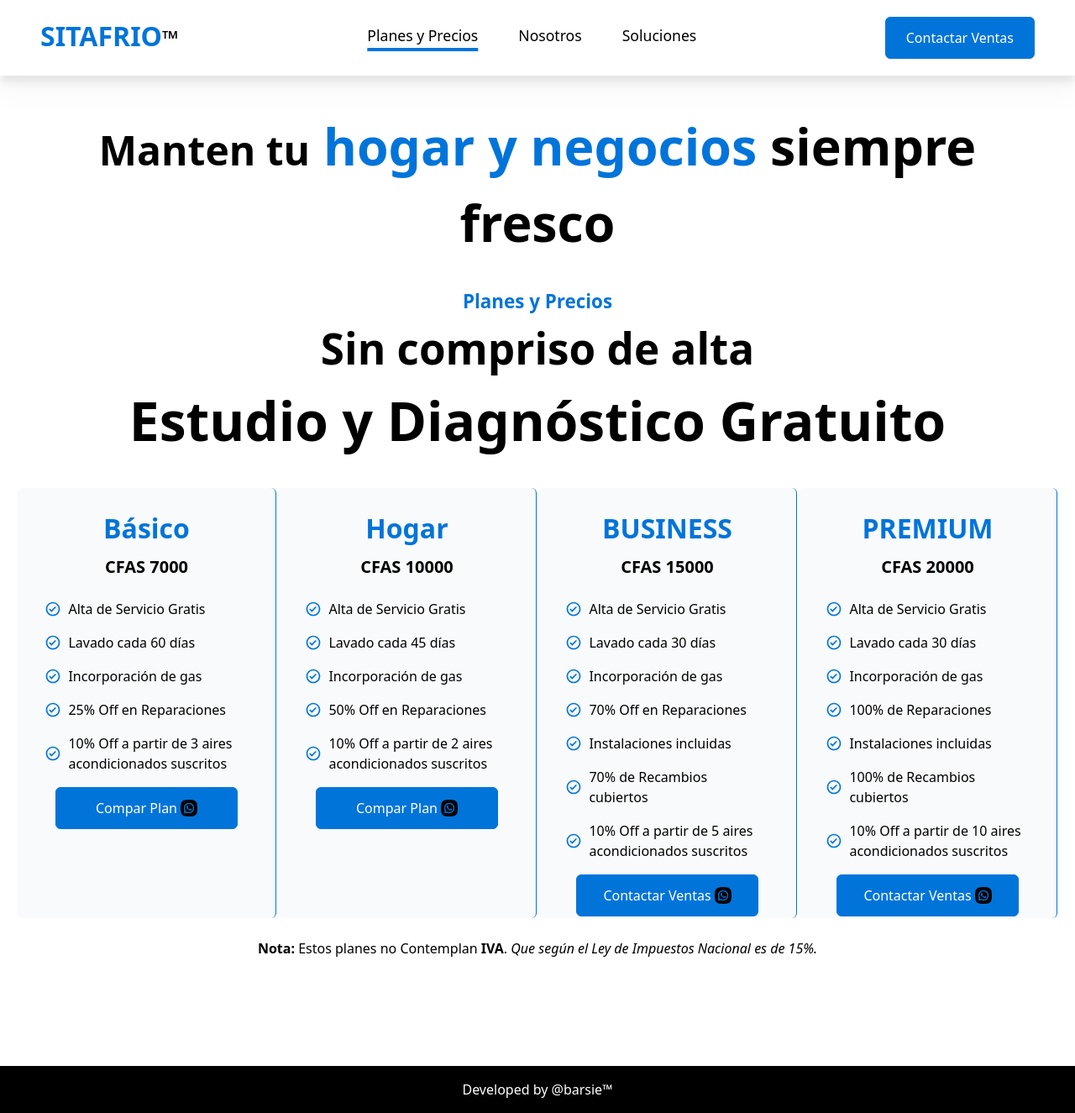
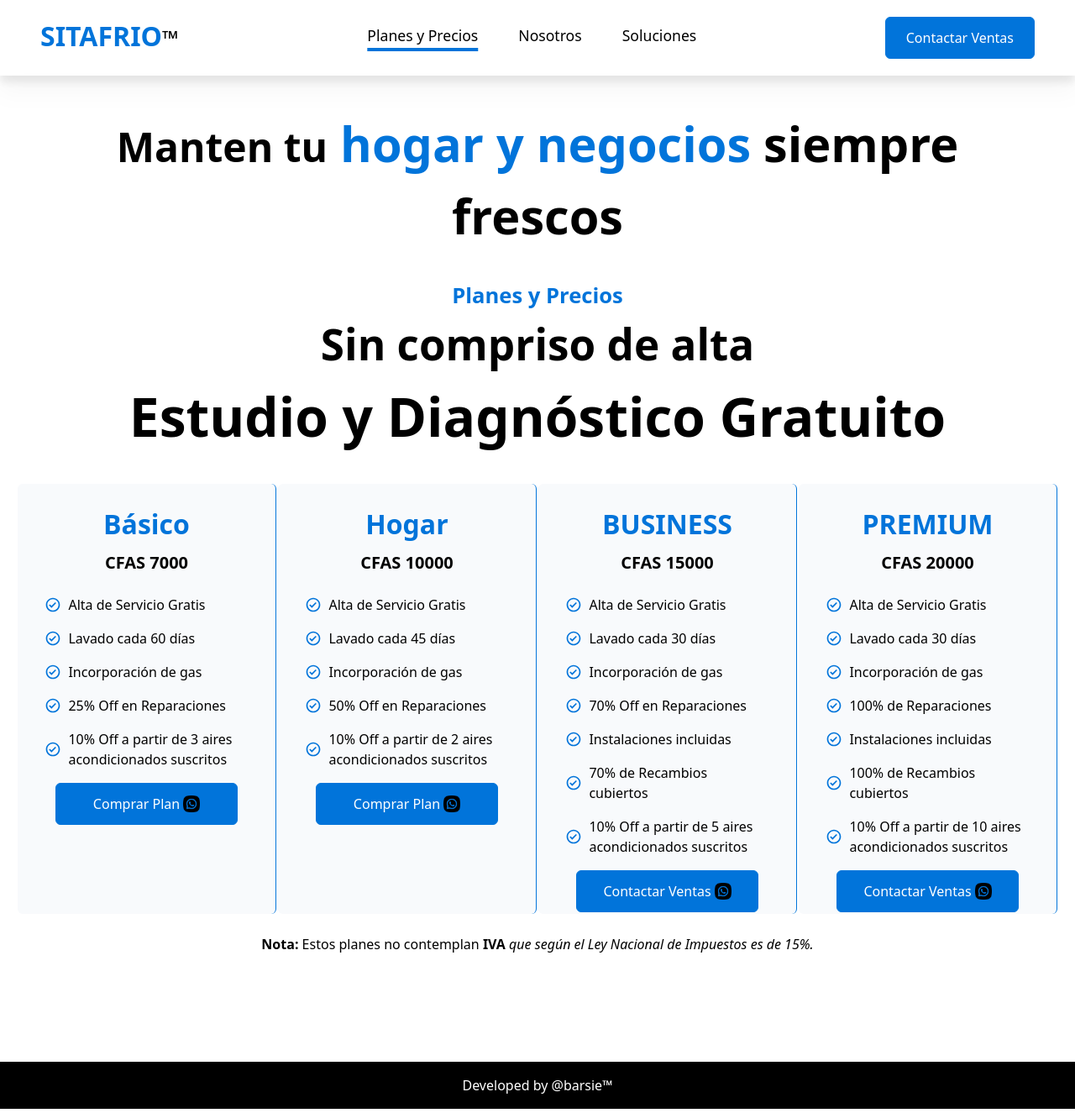
Before and after one commit to barsie/digittics_website, a Next.js app: page / in a window 1280 px wide. Shown: the whole page at 84% size. Built offline with nearby package versions, Linux system fonts and the light colour scheme.

Commit message:
FEAT: Corrected some typos

```diff
--- a/app/page.tsx
+++ b/app/page.tsx
@@ -10,7 +10,7 @@ console.log('Started request')
 
   return (
     <main className="max-w-[1240px] mx-auto my-32">
-      <Hero startTitle="Manten tu" endTitle="siempre fresco"/>
+      <Hero startTitle="Manten tu" endTitle="siempre frescos"/>
       <PricingHeader
         span="Planes y Precios"
         title={"Estudio y Diagnóstico Gratuito"}
--- a/components/PricingCard.tsx
+++ b/components/PricingCard.tsx
@@ -12,7 +12,7 @@ const PricingCard = () =>{
 
   return (
     <section className="">
-      <div className="mx-auto w-auto mb-18 grid grid-cols-1 md:grid-cols-4 items-center justify-center">
+      <div className="mx-auto w-auto mb-18 grid grid-cols-1 gap-8 md:grid-cols-4 md:gap-0  items-center justify-center">
           {PRICING_PLANS.map((plan, index) => (
               <div key={index} className="mx-auto px-8 w-[19.2rem] h-[32rem] bg-slate-50 shadow-xl md:shadow-none rounded-md border-r-[1px] border-[#0174da]">
                   <div className="py-4 text-center">
@@ -38,8 +38,8 @@ const PricingCard = () =>{
               </div>
           ))}
       </div>
-      <div className="my-6 text-center">
-        <b>Nota:</b> Estos planes no Contemplan <strong>IVA</strong>. <i>Que según el Ley de Impuestos Nacional es de 15%.</i>
+      <div className="my-6 px-8 text-center">
+        <b>Nota:</b> Estos planes no contemplan <strong>IVA</strong> <i>que según el Ley Nacional de Impuestos  es de 15%.</i>
       </div>
     </section>
   )
--- a/components/PricingHeader.tsx
+++ b/components/PricingHeader.tsx
@@ -10,7 +10,7 @@ const PricingHeader = ({title, promo, span}: PricingHeaderProps) => {
   return (
     <section>
     <div className="py-8">
-      <span className="flex items-center justify-center text-[#0174da] font-semibold md:text-[1.4em]">{span}</span>
+      <span className="flex items-center justify-center text-[#0174da] font-semibold text-[1.6em]">{span}</span>
       <p className="text-center md:text-[3.2em] font-bold">{promo}</p>
       <h1 className="text-center md:text-[4em] font-bold">{title}</h1>
     </div>
--- a/components/UI/Hero.tsx
+++ b/components/UI/Hero.tsx
@@ -18,9 +18,9 @@ type HeroType = {
 
 export default function Hero({startTitle, endTitle, icon}:HeroType) {
   return (
-    <section className={`hero_primary`}>
+    <section className={`hero_primary px-8`}>
         {icon && <Image src={icon} alt='image'/>}
-        <h2 className='text-[2.6em] md:text-[3.8em] text-center font-bold'>
+        <h2 className='text-[2.6em] md:text-[3.6em] text-center font-bold'>
           <span className='text-[3rem]'>{startTitle}</span>
           <span className='text-[#0174da]'> hogar y negocios </span>
           <span>{endTitle}</span>
--- a/data/data.ts
+++ b/data/data.ts
@@ -8,7 +8,7 @@ export const NAV_LINKS = [
 
 
 export const PRICING_PLANS = [
-    {name: 'Básico', currency: 'CFAS', price: 7000, calendar: 'Al Mes, Por Aire Acondicionado', description: 'Plan Incluye:', button: 'Compar Plan', img: img,
+    {name: 'Básico', currency: 'CFAS', price: 7000, calendar: 'Al Mes, Por Aire Acondicionado', description: 'Plan Incluye:', button: 'Comprar Plan', img: img,
         features: [
             {item: "Alta de Servicio Gratis"},
             {item: "Lavado cada 60 días"},
@@ -18,7 +18,7 @@ export const PRICING_PLANS = [
         ]
     },
 
-    {name: 'Hogar', currency: 'CFAS', price: 10000, calendar: 'Al Mes, Por Aire Acondicionado', description: 'Plan Incluye:', button: 'Compar Plan', img: img,
+    {name: 'Hogar', currency: 'CFAS', price: 10000, calendar: 'Al Mes, Por Aire Acondicionado', description: 'Plan Incluye:', button: 'Comprar Plan', img: img,
         features: [
             {item: "Alta de Servicio Gratis"},
             {item: "Lavado cada 45 días"},
```
